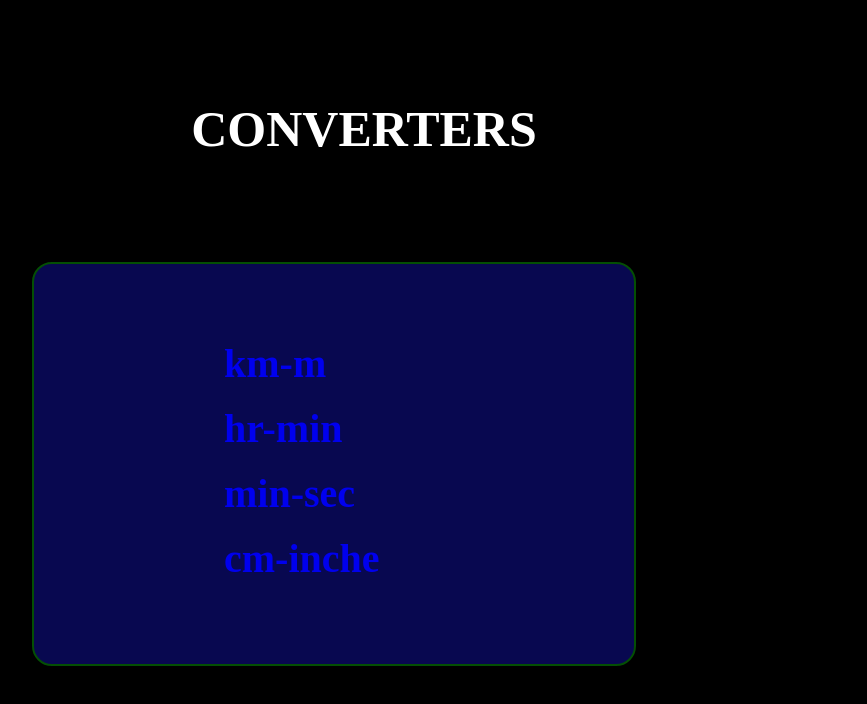
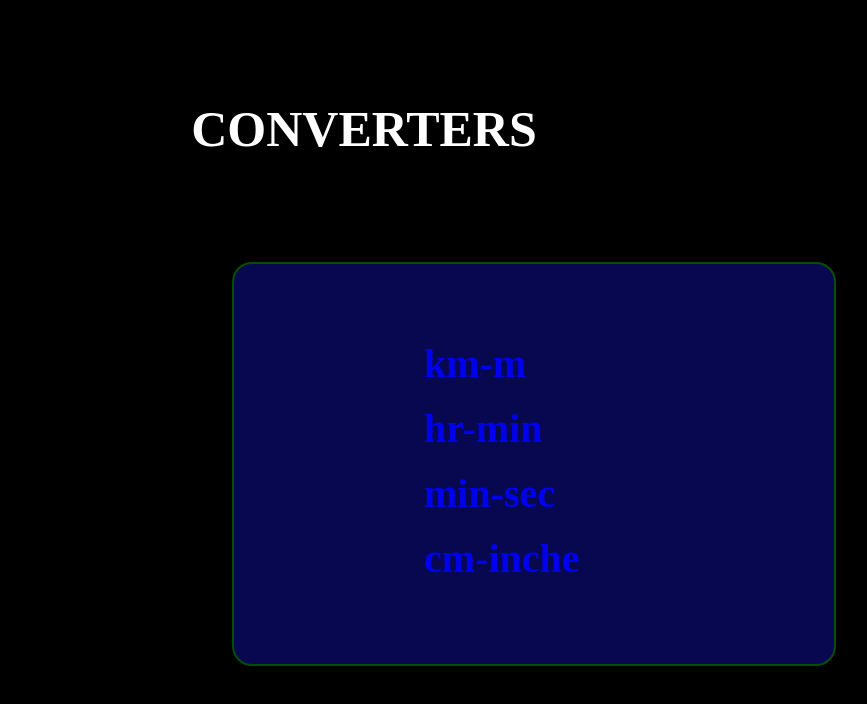
Before and after one commit to 7604928761/converter, a plain HTML site: page index.html in a window 1280 px wide. Shown: the whole page, without its empty margins (276-1143 px from the left). Drawn offline with Linux system fonts and the light colour scheme.

Commit message:
Update js1.css

```diff
--- a/js1.css
+++ b/js1.css
@@ -4,7 +4,7 @@ height:400px;
 border: 2px solid rgb(4, 79, 4);
 background-color: rgb(8, 8, 80);
 border-radius: 20px;
-margin-left:300px;
+margin-left:500px;
 }
 body{
     background-color:black;
```
